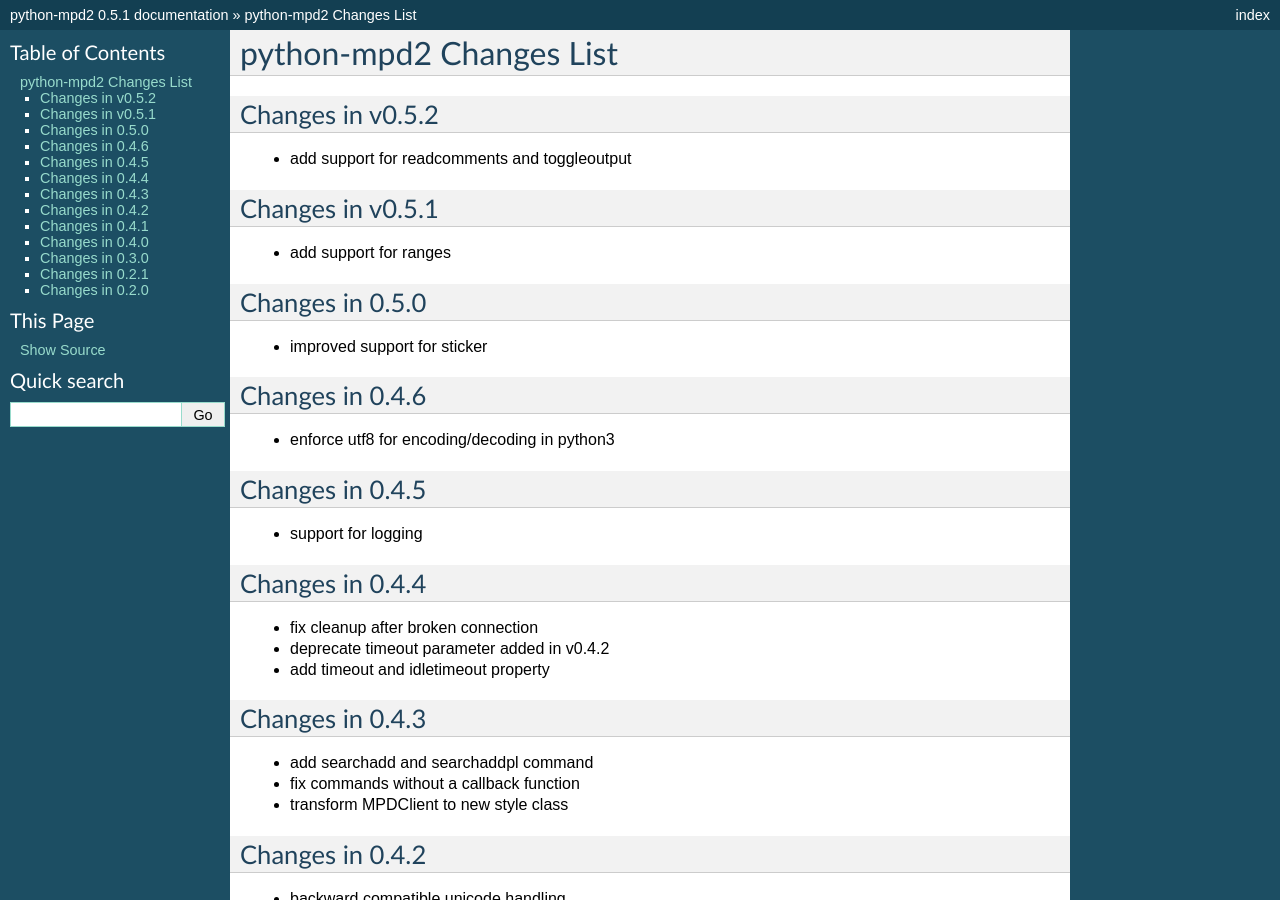
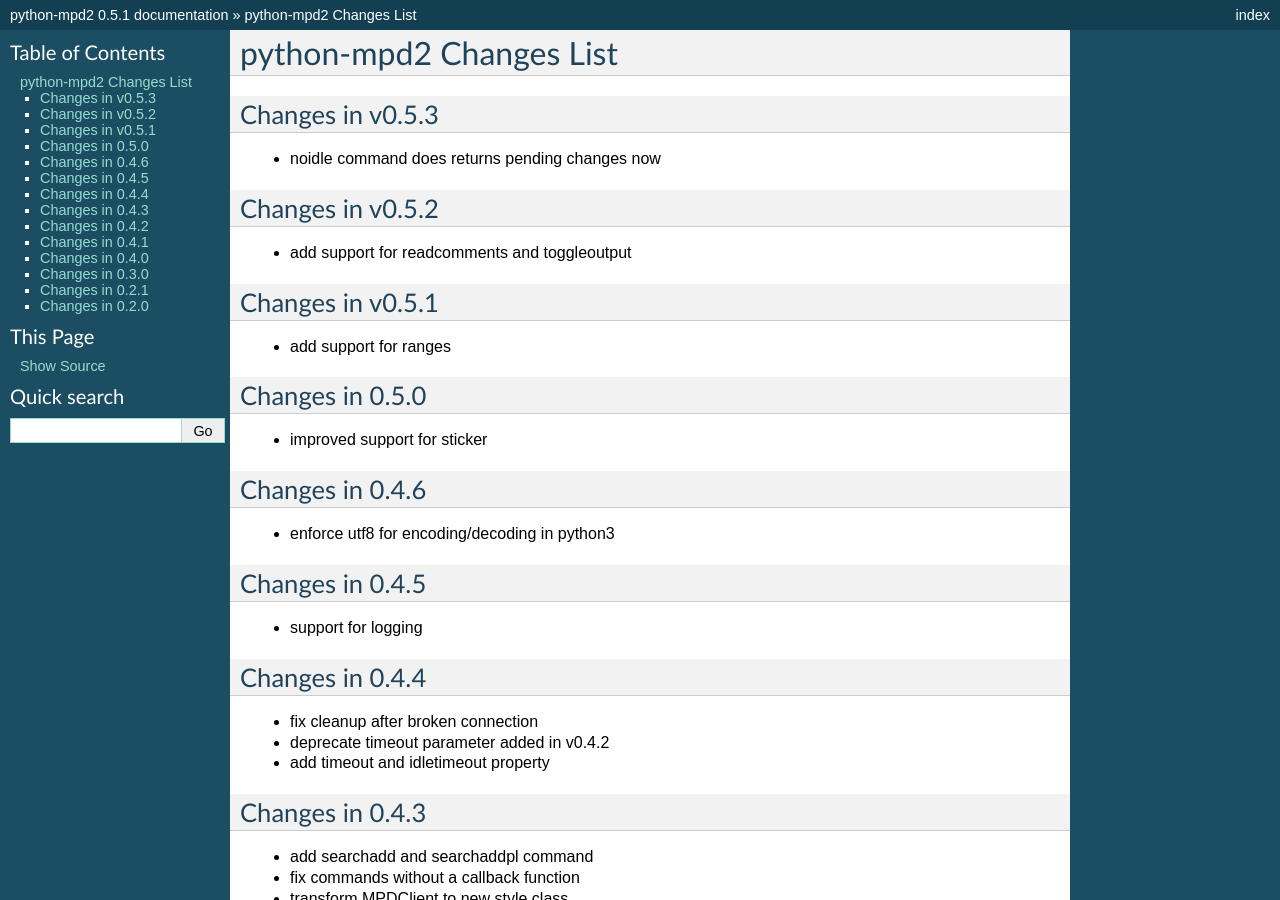
Before and after one commit to Mic92/python-mpd2, a Sphinx documentation site: the page built from doc/changes.rst, in a window 1280 px wide and 900 px high. Built offline with Sphinx 7.4.7, drawn with Linux system fonts in a browser that asks for light colours.

Commit message:
bump version

```diff
--- a/doc/changes.rst
+++ b/doc/changes.rst
@@ -1,5 +1,9 @@
 python-mpd2 Changes List
 ========================
+
+Changes in v0.5.3
+-----------------
+* noidle command does returns pending changes now
 
 Changes in v0.5.2
 -----------------
--- a/mpd.py
+++ b/mpd.py
@@ -21,7 +21,7 @@ import socket
 import warnings
 from collections import Callable
 
-VERSION = (0, 5, 2)
+VERSION = (0, 5, 3)
 HELLO_PREFIX = "OK MPD "
 ERROR_PREFIX = "ACK "
 SUCCESS = "OK"
```
